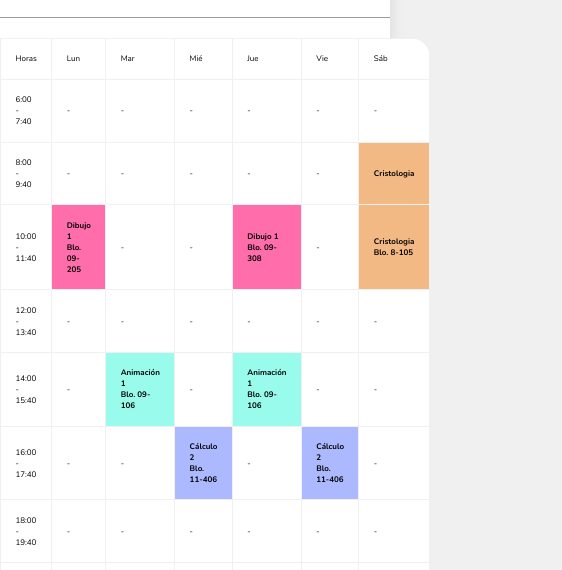
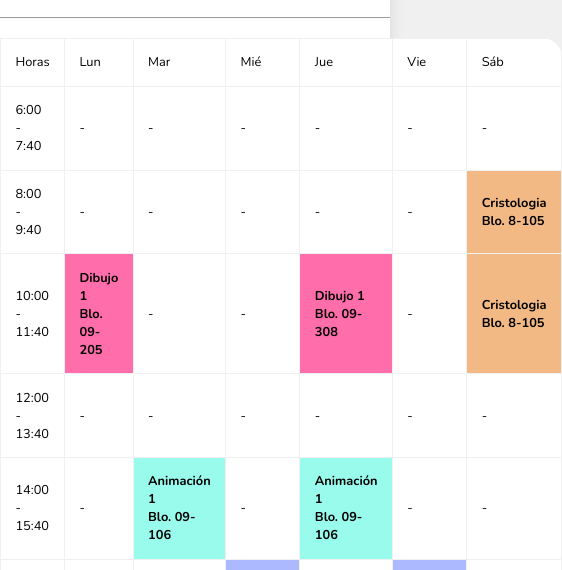
Before and after one commit to JuanJAreiza/JuanJAreiza.github.io, a plain HTML site: page html/horarios2.html in a window 390 px wide. Shown: the part 203-773 px from the top of the page, 562 px wide, since content can reach past the window. Drawn offline with nearby package versions, Linux system fonts and the light colour scheme.

Commit message:
Cambios ligeros y varios

```diff
--- a/css/horarios.css
+++ b/css/horarios.css
@@ -29,7 +29,7 @@
 }
 
 body{
-    height: 100vh;
+    height: 100%;
     position: relative;
     background-color: var(--gris);
 }
@@ -115,7 +115,7 @@ header{
 /*CALENDARIO*/
 .conten-calendar{
     width: 100%;
-    max-width: 1200px;
+    max-width: 1800px;
     background-color: var(--fondo);
     box-shadow: 0 .2rem 1rem rgba(0, 0, 0, .1);
     border-radius: 10px;
@@ -583,11 +583,6 @@ footer .redes img:hover{
 
 /* RESPONSIVE */
 
-/*PC Ajuste*/
-@media(max-width: 2285px){
-
-}
-
 /*Tablet*/
 @media(max-width: 992px){
     .calendar{
@@ -601,8 +596,8 @@ footer .redes img:hover{
     }
 
     td{
-        padding: 0.6rem;
-        font-size: 0.8em;
+        padding: 1.5rem;
+        font-size: 1em;
     }
 
     .navbar .links{
@@ -632,7 +627,7 @@ footer .redes img:hover{
 
     td{
         padding: 0.9rem;
-        font-size: 0.5em;
+        font-size: 0.8em;
     }
 
     .task:hover .task-detail{
@@ -642,7 +637,6 @@ footer .redes img:hover{
     .task:active .task-detail{
         opacity: 1;
     }
-
 
     .dropdown_menu{
         width: 100%;
--- a/html/horarios2.html
+++ b/html/horarios2.html
@@ -86,7 +86,7 @@
             <td>-</td>
             <td>-</td>
             <td>-</td>
-            <td class="cristo">Cristologia</td>
+            <td class="cristo">Cristologia <br> Blo. 8-105</td>
         </tr>
         <tr>
             <td>10:00 - 11:40</td>
```
Also changed, not shown: html/horarios.html (+1 -0 lines).
